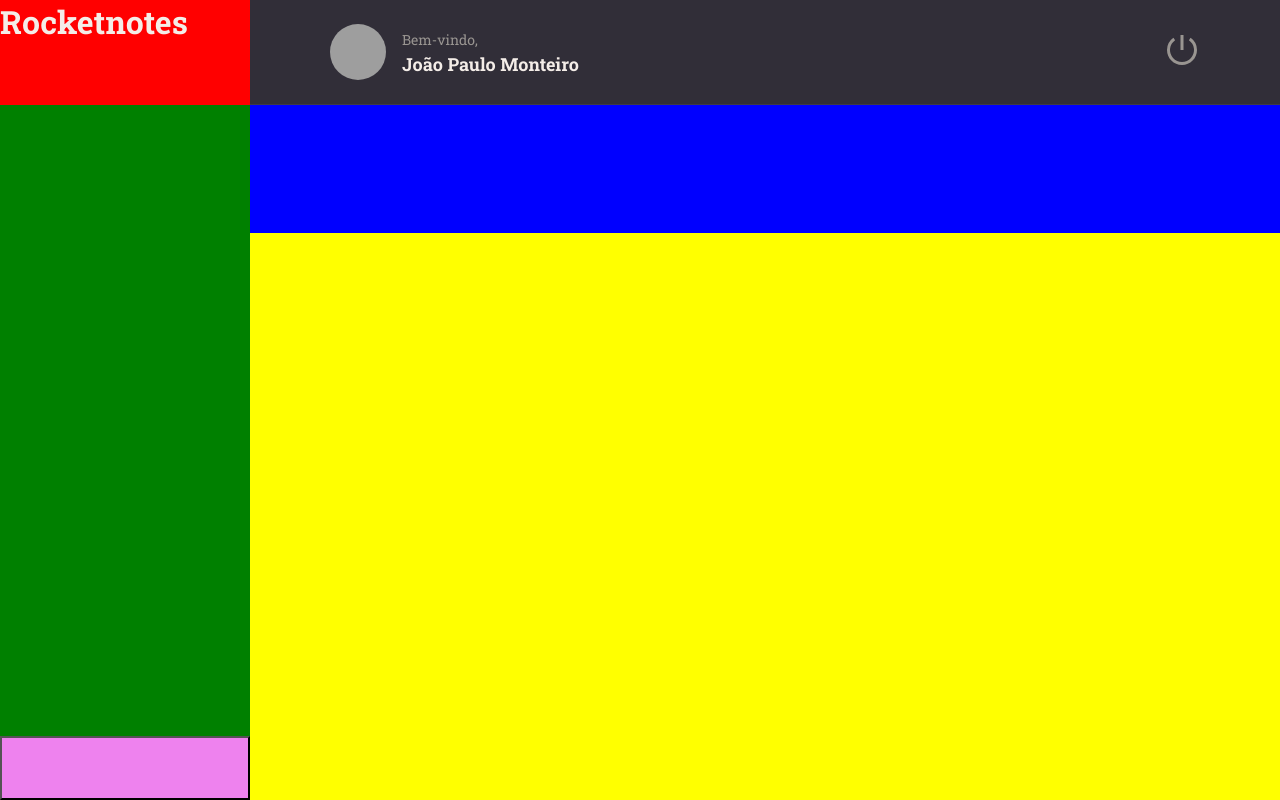
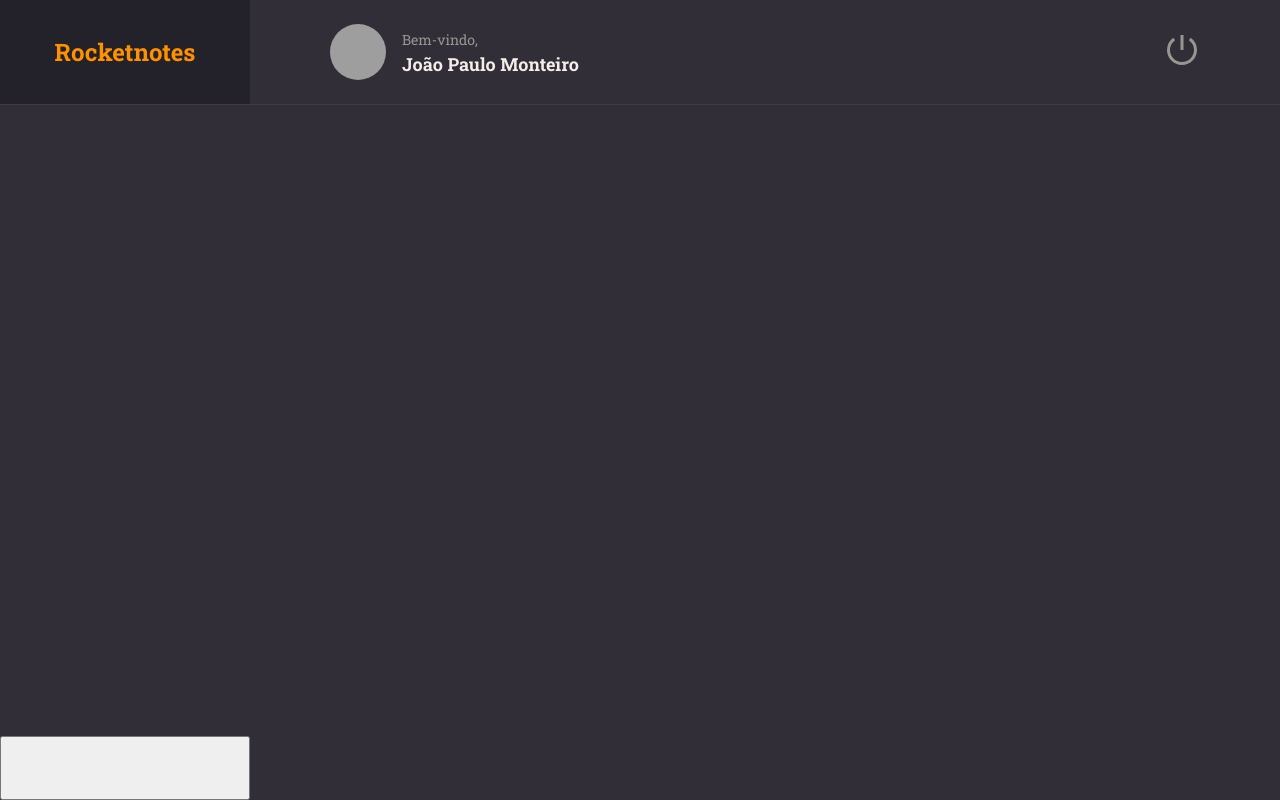
Before and after one commit to JMonteiroh/RocketNotes, a React (Vite) app: page / in a window 1280 px wide. Built offline with nearby package versions, Linux system fonts and the light colour scheme; grey boxes are pictures that could not be loaded.

Commit message:
brand styles

```diff
--- a/src/pages/Home/styles.js
+++ b/src/pages/Home/styles.js
@@ -17,28 +17,38 @@
 
 export const Brand = styled.div`
   grid-area: brand;
-  background-color: red;
+
+  display: flex;
+  justify-content: center;
+  align-items: center;
+
+  border-bottom-width: 1px;
+  border-bottom-style: solid;
+  border-bottom-color: ${({ theme }) => theme.COLORS.BACKGROUND_700};
+  background-color: ${({ theme }) => theme.COLORS.BACKGROUND_900};
+
+  > h1 {
+    font-size: 24px;
+    color: ${({ theme }) => theme.COLORS.ORANGE};
+  }
+
 `;
 
 export const Menu = styled.ul`
   grid-area: menu;
-  background-color: green;
 `;
 
 export const Search = styled.div`
   grid-area: search;
-  background-color: blue;
 
 `;
 
 export const Content = styled.div`
   grid-area: content;
-  background-color: yellow;
 
 `;
 
 export const NewNote = styled.button`
   grid-area: newnote;
-  background-color: violet;
 
 `;
```
